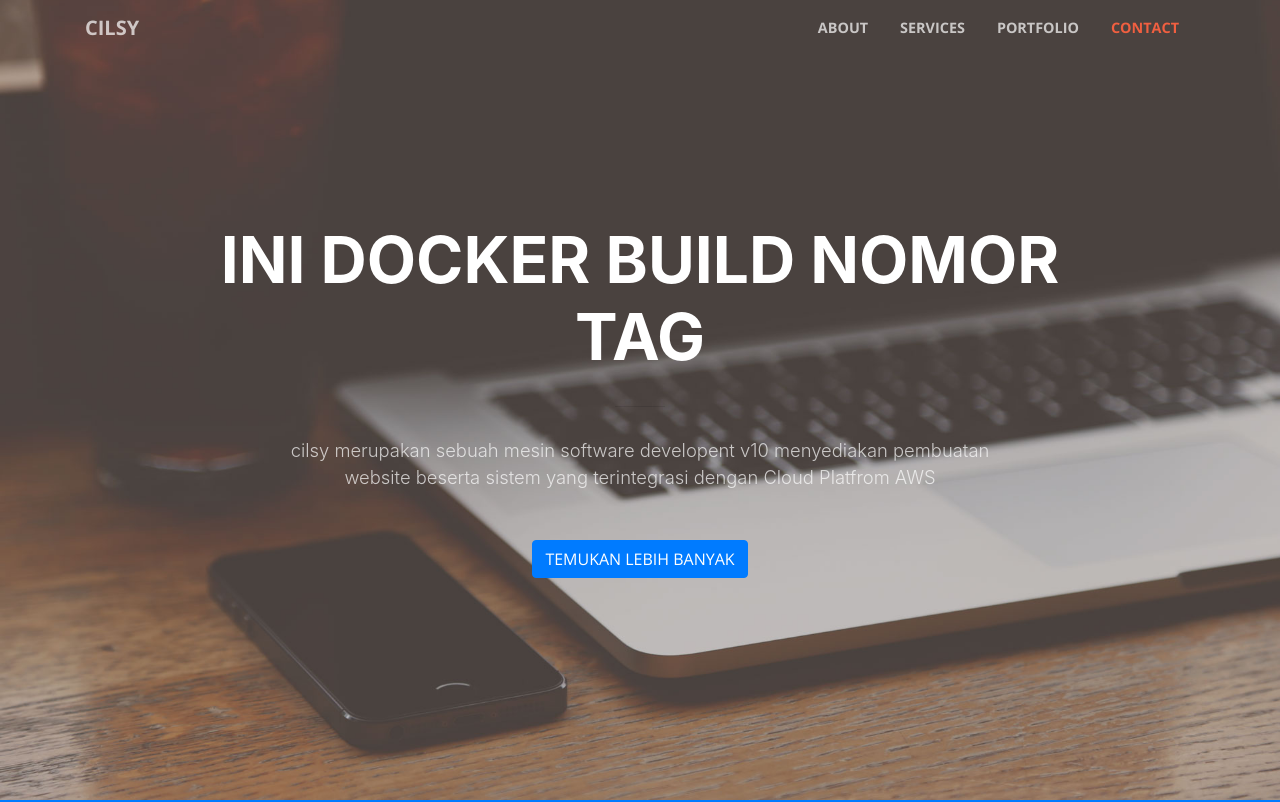
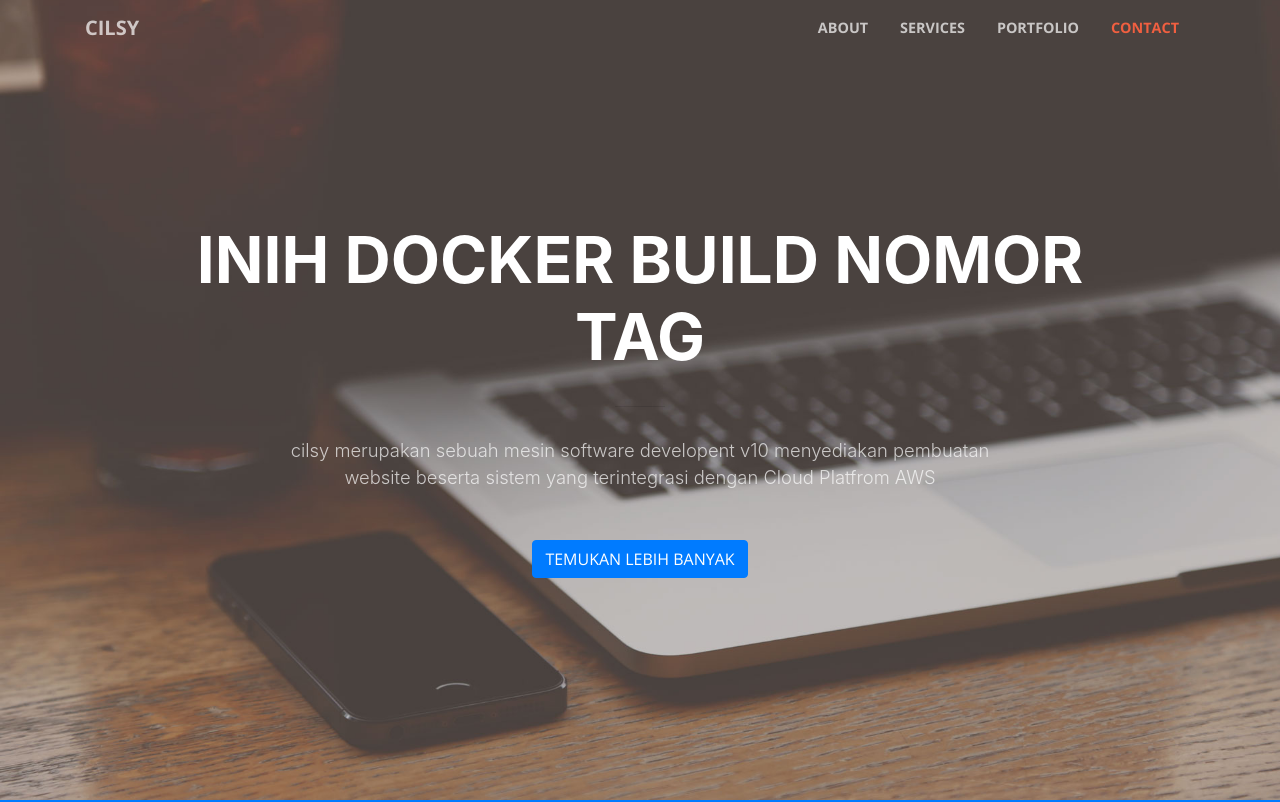
Before and after one commit to Rizal-I/LandingPage, a website with bundled scripts: page index.html in a window 1280 px wide. Shown: the top 802 px of the page. Built offline with nearby package versions, Linux system fonts and the light colour scheme.

Commit message:
Update index.html

```diff
--- a/index.html
+++ b/index.html
@@ -59,7 +59,7 @@
       <div class="row">
         <div class="col-lg-10 mx-auto">
           <h1 class="text-uppercase">
-            <strong>ini docker build nomor tag</strong>
+            <strong>inih docker build nomor tag</strong>
           </h1>
           <hr>
         </div>
```
